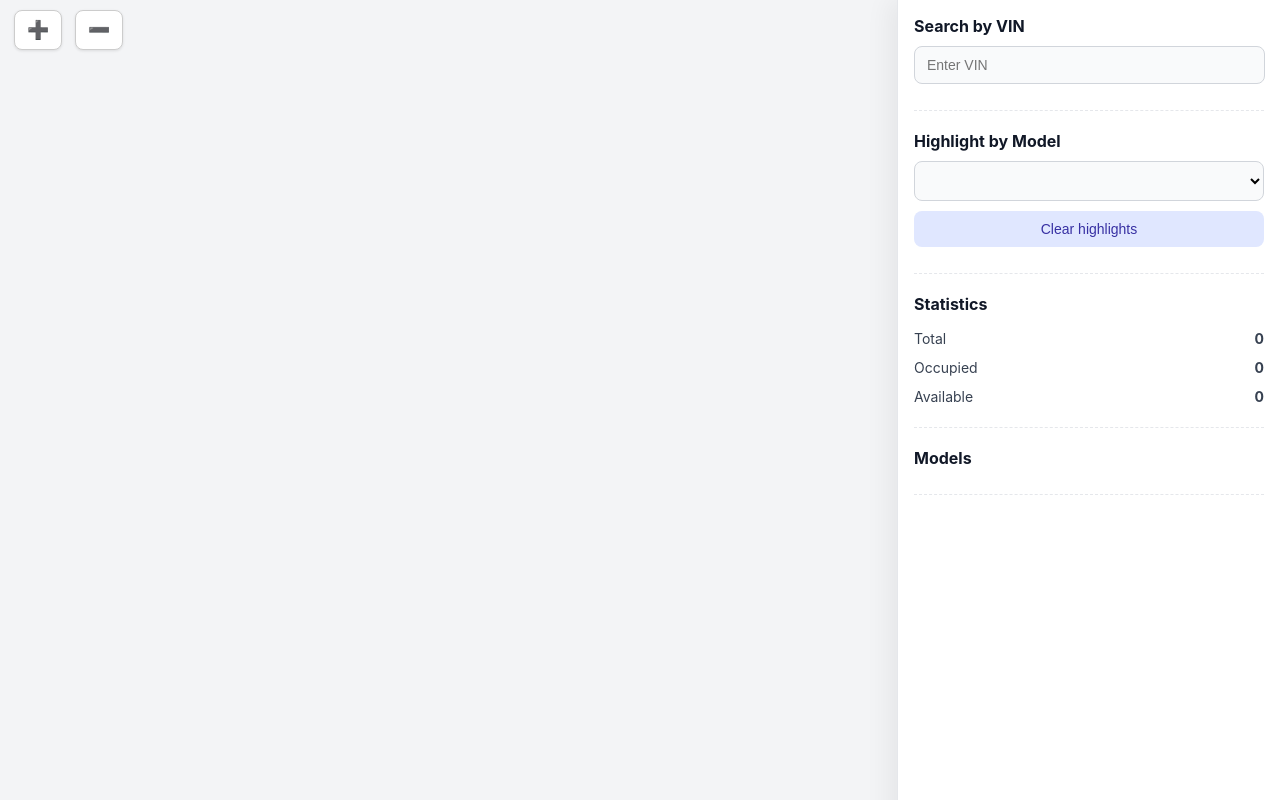
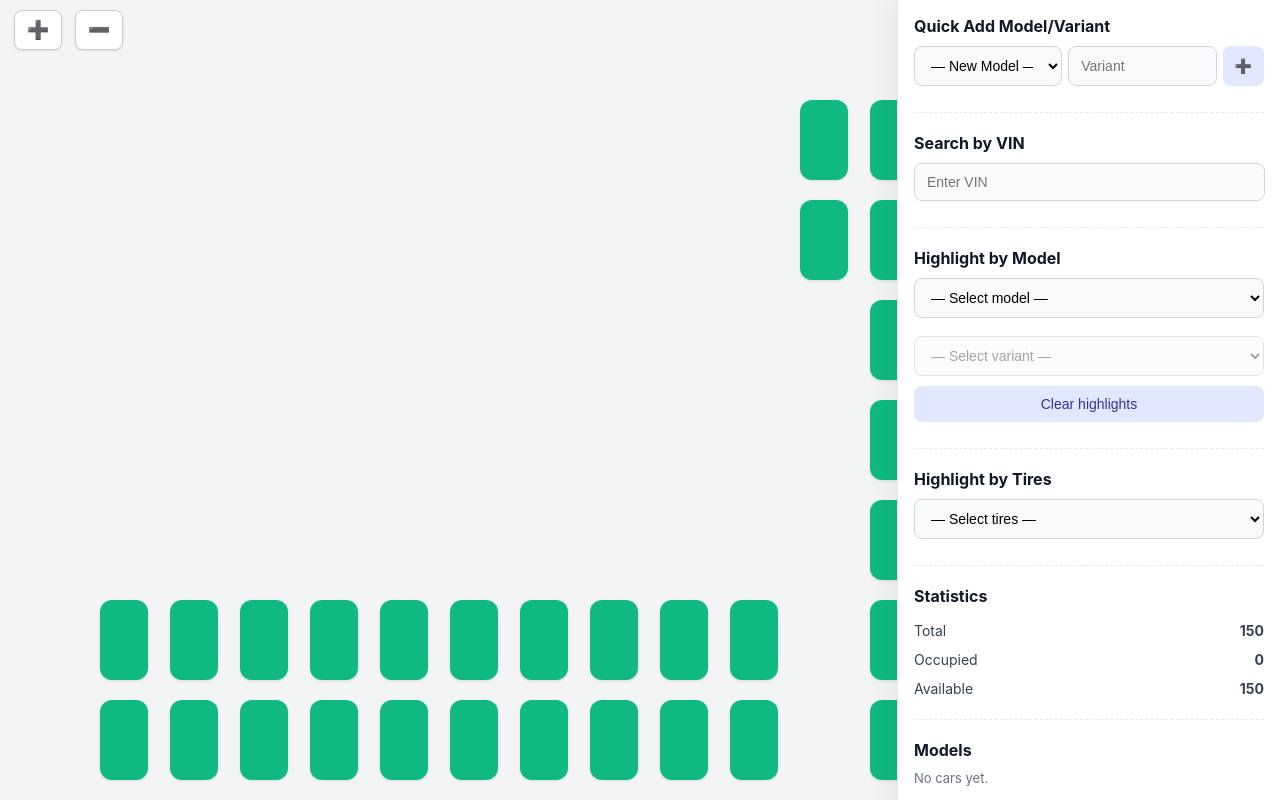
Before and after one commit to tarasbaranovskyy/parking_app, a website: page public/index.html in a window 1280 px wide. Drawn offline with Linux system fonts and the light colour scheme.

Commit message:
Update index.html

```diff
--- a/public/index.html
+++ b/public/index.html
@@ -61,7 +61,7 @@
       </div>
     </aside>
 
-<script src="/app.js?v=sync-4" defer></script>
+<script src="/ParkingSpot.js?v=sync-4" defer></script>
 
   </body>
 </html>
```
